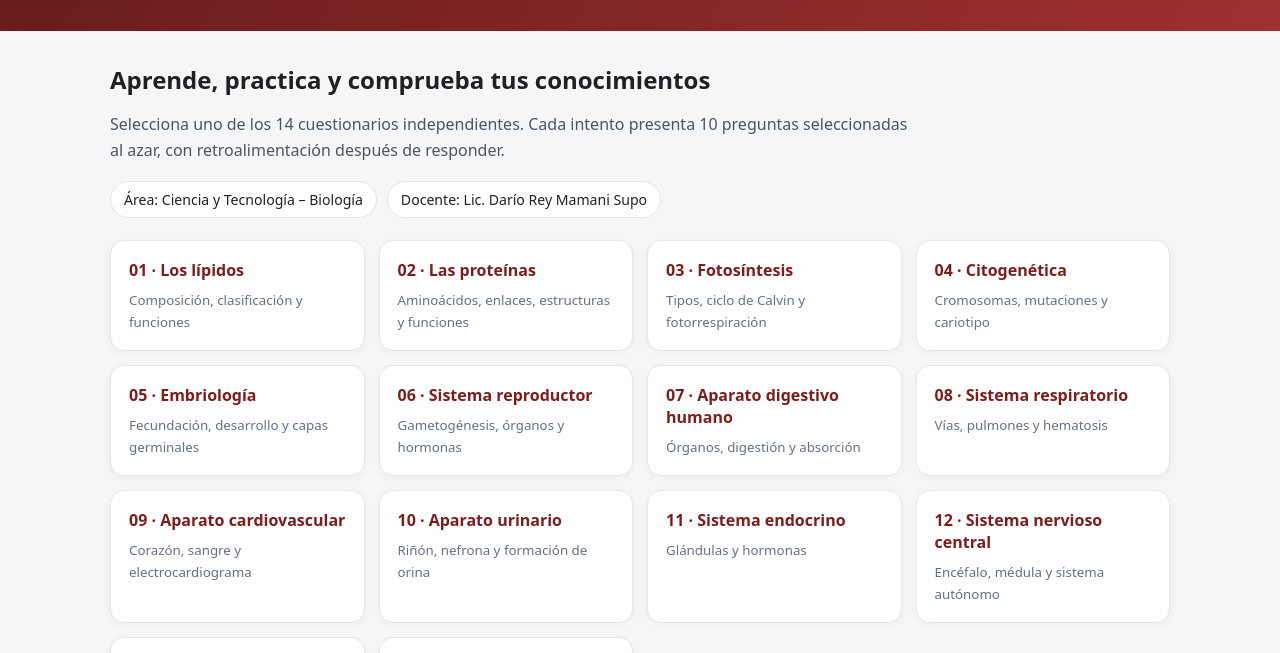
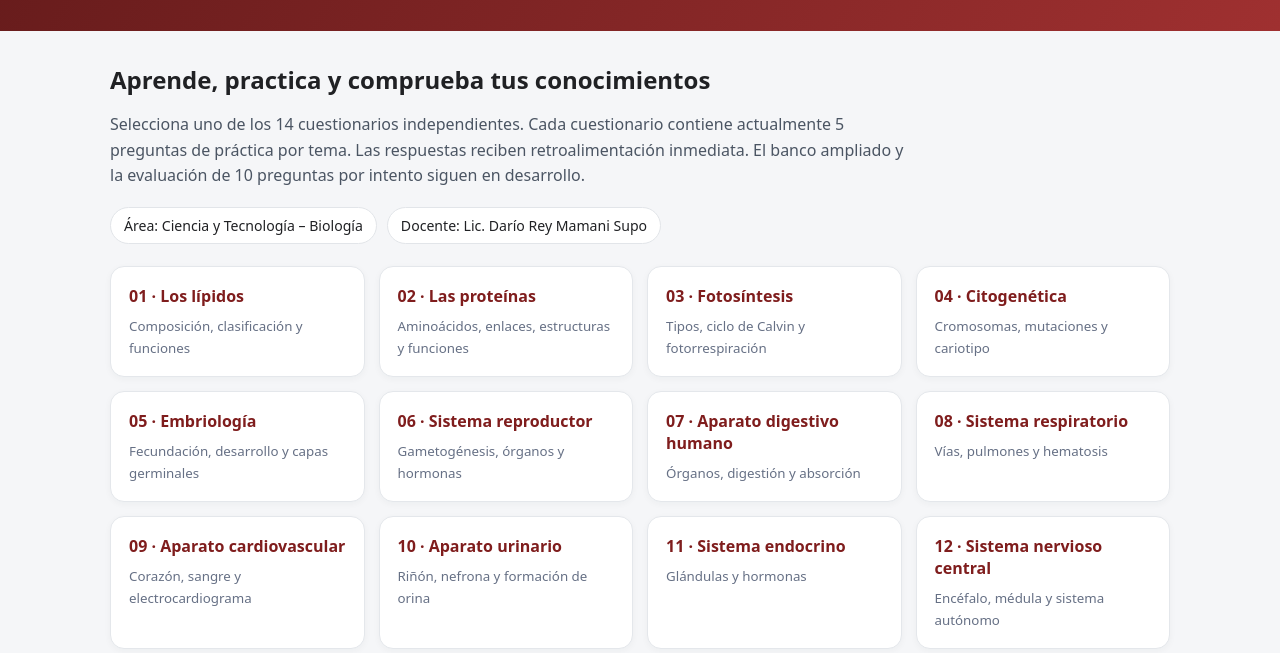
Before and after one commit to reydariomasu/hozega-biologia-2026, a plain HTML site: page index.html in a window 1280 px wide. Shown: the part 139-792 px from the top of the page. Drawn offline with Linux system fonts and the light colour scheme.

Commit message:
Clarify current quiz bank size on homepage

```diff
--- a/index.html
+++ b/index.html
@@ -1,4 +1,4 @@
 <!doctype html>
 <html lang="es"><head><meta charset="utf-8"><meta name="viewport" content="width=device-width,initial-scale=1"><meta name="theme-color" content="#7f1d1d"><title>Cuestionarios de Biología | HOZEGA 2026</title><link rel="stylesheet" href="styles.css"></head>
 <body><header class="hero"><div class="seal">HOZEGA</div><div><p class="eyebrow">IES Secundaria JEC “Horacio Zevallos Gámez” · Palca, Lampa, Puno</p><h1>Cuestionarios de aprendizaje de Biología</h1><p>IV Bimestre · 4.º de secundaria · Año escolar 2026</p></div></header>
-<main id="app"><section class="intro"><h2>Aprende, practica y comprueba tus conocimientos</h2><p>Selecciona uno de los 14 cuestionarios independientes. Cada intento presenta 10 preguntas seleccionadas al azar, con retroalimentación después de responder.</p><div class="metadata"><span>Área: Ciencia y Tecnología – Biología</span><span>Docente: Lic. Darío Rey Mamani Supo</span></div></section><section id="quiz-list" class="topic-grid" aria-label="Lista de cuestionarios"></section><footer><p>“Líder Pionero de la sabiduría”</p><small>Recurso educativo HOZEGA · 2026</small></footer></main><script src="app.js"></script></body></html>
+<main id="app"><section class="intro"><h2>Aprende, practica y comprueba tus conocimientos</h2><p>Selecciona uno de los 14 cuestionarios independientes. Cada cuestionario contiene actualmente 5 preguntas de práctica por tema. Las respuestas reciben retroalimentación inmediata. El banco ampliado y la evaluación de 10 preguntas por intento siguen en desarrollo.</p><div class="metadata"><span>Área: Ciencia y Tecnología – Biología</span><span>Docente: Lic. Darío Rey Mamani Supo</span></div></section><section id="quiz-list" class="topic-grid" aria-label="Lista de cuestionarios"></section><footer><p>“Líder Pionero de la sabiduría”</p><small>Recurso educativo HOZEGA · 2026</small></footer></main><script src="app.js"></script></body></html>
```
